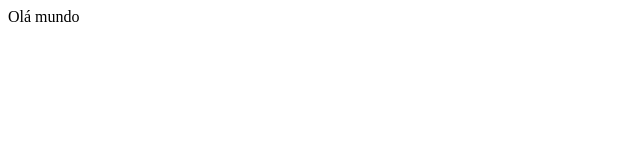
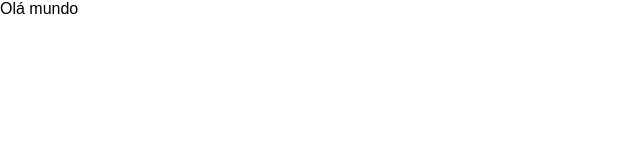
Before and after one commit to JoseCarlos69/Sistema-AGV-Interface, a React (Create React App) app: page / in a window 1280 px wide. Shown: the top 160 px of the page, without its empty margins (0-640 px from the left). Built offline with nearby package versions, Linux system fonts and the light colour scheme.

Commit message:
Adicionar reset css

```diff
--- /dev/null
+++ b/src/App.css
@@ -0,0 +1,74 @@
+/* Reset */
+*,
+*::before,
+*::after {
+  margin: 0;
+  padding: 0;
+  box-sizing: border-box;
+  font-family: inherit;
+  color: inherit;
+}
+
+body {
+  font-family: sans-serif;
+  --preto: #1f2538;
+  --branco: #fff;
+  --cinzaTexto: #666;
+  --cinzaClaro: #aaa;
+  --cinzaLink: #c7c9cd;
+  --corAtivo: #04fe86;
+  --corInativo: #f96c6c;
+}
+
+@media (max-width: 730px) {
+  body {
+    padding-top: 80px;
+  }
+}
+
+h1,
+h2,
+h3,
+h4 {
+  line-height: 1.3;
+}
+
+p,
+a,
+ul,
+li,
+small,
+textarea {
+  line-height: 1.5;
+}
+
+p {
+  font-size: 1.125rem;
+}
+
+a {
+  text-decoration: none;
+}
+
+ul,
+li {
+  list-style: none;
+}
+
+a,
+li,
+p {
+  letter-spacing: 1px;
+}
+
+img {
+  width: 100%;
+  max-width: 100%;
+  display: block;
+}
+
+.img_container {
+  width: 100%;
+  border-radius: 4px;
+  overflow: hidden;
+}
--- a/src/App.js
+++ b/src/App.js
@@ -1,4 +1,5 @@
 import React from 'react';
+import './App.css';
 
 const App = () => {
   return (
```
